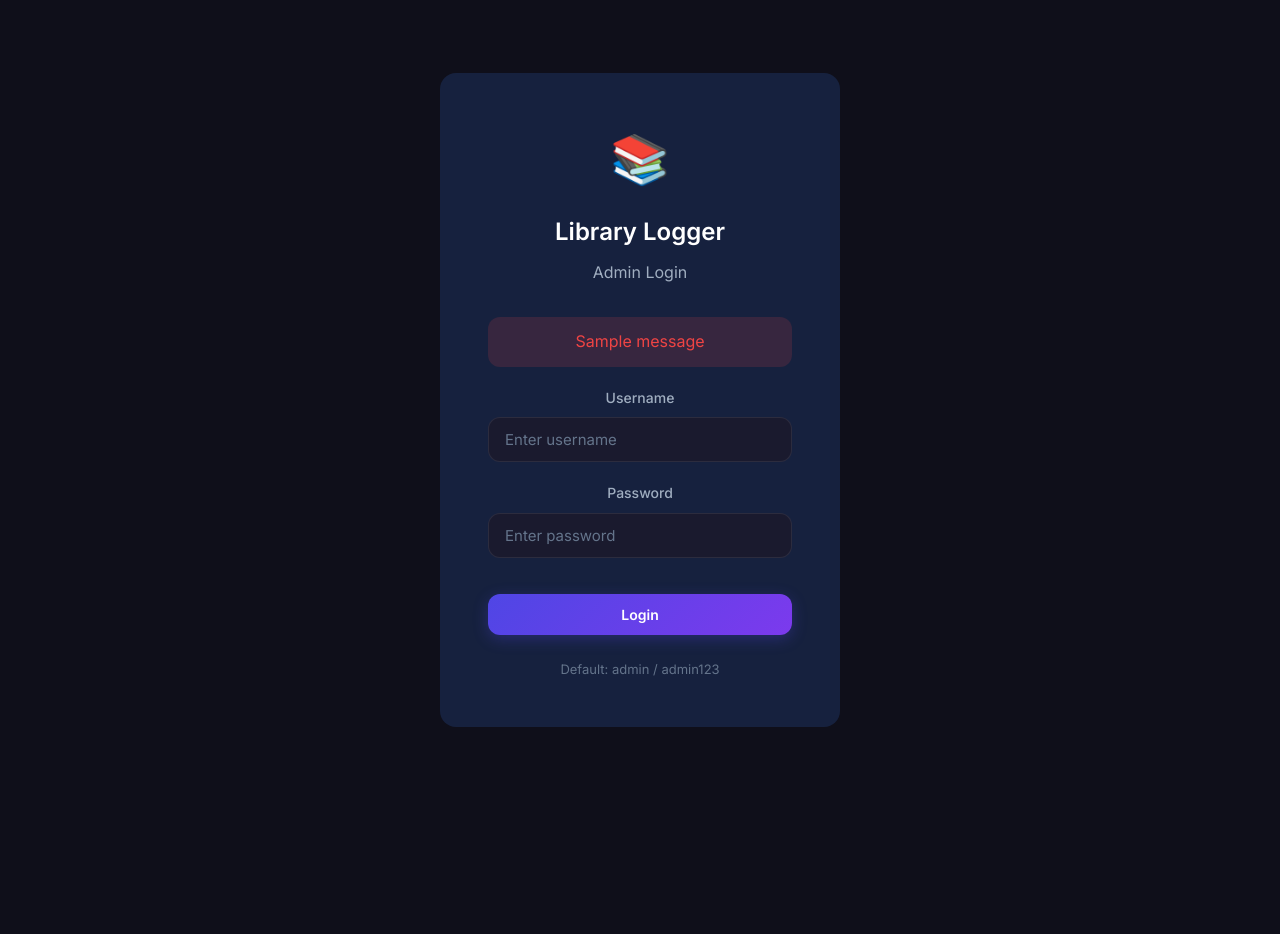
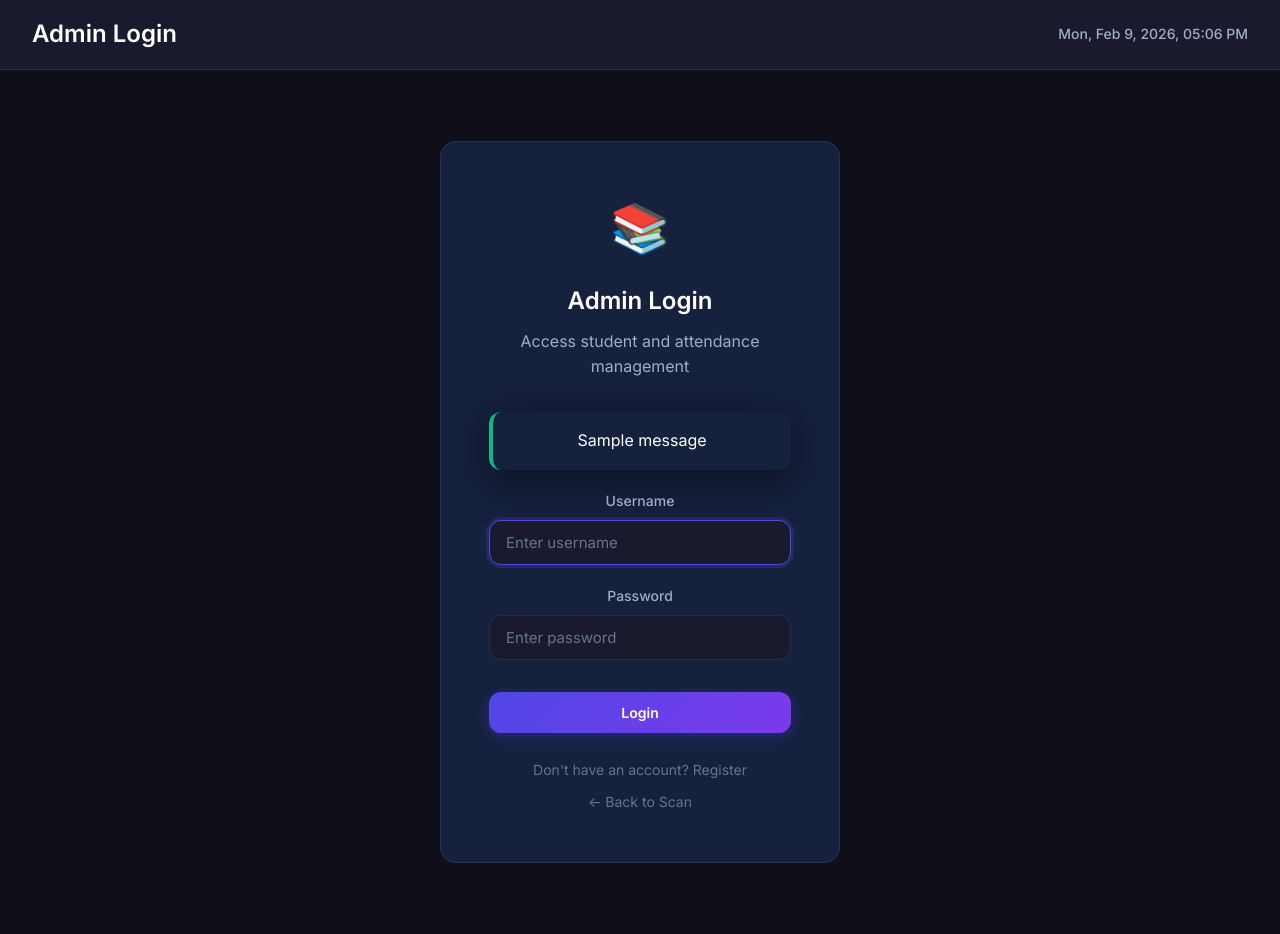
Before and after one commit to Apps06/rfid-library-system, a Flask app: page /login in a window 1280 px wide. Before the commit the page ends 727 px from the top, so only its background shows below. Run offline with Flask 3, Linux system fonts and the light colour scheme; tables that the repository leaves empty hold one stand-in row (values such as "Sample post"); one stand-in notice (Sample message) is shown.

Commit message:
Finalized dynamic UI (hidden sidebar on start) and added Admin Registration features

```diff
--- a/app/routes/views.py
+++ b/app/routes/views.py
@@ -1,6 +1,7 @@
 from flask import Blueprint, render_template, redirect, url_for, request, flash
 from flask_login import login_user, logout_user, login_required, current_user
 from app.models import Admin
+from app import db
 
 views_bp = Blueprint('views', __name__)
 
@@ -71,6 +72,34 @@ def login():
 
     return render_template('login.html')
 
+@views_bp.route('/admin/register', methods=['GET', 'POST'])
+def admin_register():
+    """Register a new admin account"""
+    if request.method == 'POST':
+        username = request.form.get('username')
+        password = request.form.get('password')
+        confirm_password = request.form.get('confirm_password')
+
+        if password != confirm_password:
+            flash('Passwords do not match', 'error')
+            return render_template('admin_register.html')
+
+        existing_admin = Admin.query.filter_by(username=username).first()
+        if existing_admin:
+            flash('Username already exists', 'error')
+            return render_template('admin_register.html')
+
+        new_admin = Admin(username=username)
+        new_admin.set_password(password)
+
+        db.session.add(new_admin)
+        db.session.commit()
+
+        flash('Admin account created successfully. Please login.', 'success')
+        return redirect(url_for('views.login'))
+
+    return render_template('admin_register.html')
+
 @views_bp.route('/logout')
 @login_required
 def logout():
--- a/app/templates/base.html
+++ b/app/templates/base.html
@@ -10,10 +10,10 @@
     <link href="https://fonts.googleapis.com/css2?family=Inter:wght@300;400;500;600;700&display=swap" rel="stylesheet">
     {% block head %}{% endblock %}
 </head>
-<body>
+<body class="{% if not current_user.is_authenticated %}sidebar-hidden{% endif %}">
     <div class="app-container">
         <!-- Sidebar Navigation -->
-        <nav class="sidebar">
+        <nav class="sidebar" id="main-sidebar">
             <div class="sidebar-header">
                 <div class="logo">
                     <span class="logo-icon">📚</span>
@@ -104,7 +104,40 @@
     <!-- Toast notification container -->
     <div id="toast-container"></div>
 
+    <style>
+        .sidebar-hidden .sidebar {
+            transform: translateX(-100%);
+            width: 0;
+            overflow: hidden;
+            border-right: none;
+        }
+        .sidebar-hidden .main-content {
+            margin-left: 0;
+        }
+        .sidebar {
+            transition: all 0.3s ease;
+        }
+        .main-content {
+            transition: all 0.3s ease;
+        }
+    </style>
+
     <script src="{{ url_for('static', filename='js/app.js') }}"></script>
+    <script>
+        function updateSidebarVisibility() {
+            const isStudent = sessionStorage.getItem('currentStudent');
+            const isAdmin = {{ 'true' if current_user.is_authenticated else 'false' }};
+
+            if (isStudent || isAdmin) {
+                document.body.classList.remove('sidebar-hidden');
+            } else {
+                document.body.classList.add('sidebar-hidden');
+            }
+        }
+
+        // Run on load
+        document.addEventListener('DOMContentLoaded', updateSidebarVisibility);
+    </script>
     {% block scripts %}{% endblock %}
 </body>
 </html>
--- a/app/templates/login.html
+++ b/app/templates/login.html
@@ -1,49 +1,54 @@
-<!DOCTYPE html>
-<html lang="en">
-<head>
-    <meta charset="UTF-8">
-    <meta name="viewport" content="width=device-width, initial-scale=1.0">
-    <title>Login - Library Logger</title>
-    <link rel="stylesheet" href="{{ url_for('static', filename='css/style.css') }}">
-    <link href="https://fonts.googleapis.com/css2?family=Inter:wght@300;400;500;600;700&display=swap" rel="stylesheet">
-</head>
-<body>
+{% extends 'base.html' %}
+
+{% block title %}Login - Library Logger{% endblock %}
+{% block page_title %}Admin Login{% endblock %}
+
+{% block content %}
 <div class="login-container">
-        <div class="login-box">
+    <div class="login-box card">
         <div class="login-logo">📚</div>
-            <h1 class="login-title">Library Logger</h1>
-            <p class="login-subtitle">Admin Login</p>
+        <h2 class="login-title">Admin Login</h2>
+        <p class="login-subtitle">Access student and attendance management</p>
 
         {% with messages = get_flashed_messages(with_categories=true) %}
             {% if messages %}
                 {% for category, message in messages %}
-                        <div style="background: var(--danger-bg); color: var(--danger); padding: 12px; border-radius: var(--radius-md); margin-bottom: 20px;">
-                            {{ message }}
+                    <div class="toast {{ 'success' if category == 'success' else 'error' }}" style="position: static; min-width: 0; margin-bottom: 20px;">
+                        <span class="toast-content">{{ message }}</span>
                     </div>
                 {% endfor %}
             {% endif %}
         {% endwith %}
 
-            <form method="POST" action="{{ url_for('views.login') }}">
-                <div class="form-group">
+        <form method="POST">
+            <div class="form-group text-left">
                 <label class="form-label">Username</label>
-                    <input type="text" name="username" class="form-input" required placeholder="Enter username">
+                <input type="text" name="username" class="form-input" placeholder="Enter username" required autofocus>
             </div>
-
-                <div class="form-group">
+            <div class="form-group text-left">
                 <label class="form-label">Password</label>
-                    <input type="password" name="password" class="form-input" required placeholder="Enter password">
+                <input type="password" name="password" class="form-input" placeholder="Enter password" required>
             </div>
-
-                <button type="submit" class="btn btn-primary" style="width: 100%; margin-top: 16px;">
-                    Login
-                </button>
+            <button type="submit" class="btn btn-primary" style="width: 100%; margin-top: 12px;">Login</button>
         </form>
 
-            <p style="margin-top: 24px; color: var(--text-muted); font-size: 13px;">
-                Default: admin / admin123
-            </p>
+        <div class="mt-3">
+            <a href="{{ url_for('views.admin_register') }}" class="text-muted" style="font-size: 14px; text-decoration: none;">
+                Don't have an account? Register
+            </a>
+            <br>
+            <a href="{{ url_for('views.index') }}" class="text-muted" style="font-size: 14px; text-decoration: none; display: inline-block; margin-top: 8px;">
+                ← Back to Scan
+            </a>
         </div>
     </div>
-</body>
-</html>
+</div>
+{% endblock %}
+
+{% block scripts %}
+<script>
+    // Just in case, ensure sidebar is hidden on login page
+    sessionStorage.clear();
+    updateSidebarVisibility();
+</script>
+{% endblock %}
```
Also changed, not shown: app/templates/admin_register.html (added, +46 -0 lines), app/templates/index.html (+10 -0 lines). Lines whose indentation alone changed are shown as unchanged.
